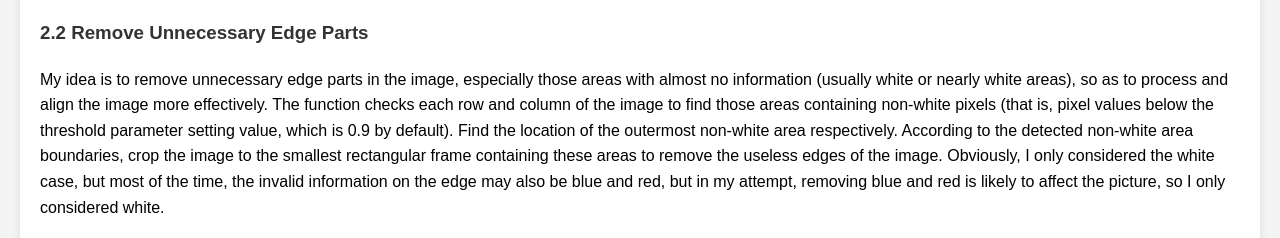
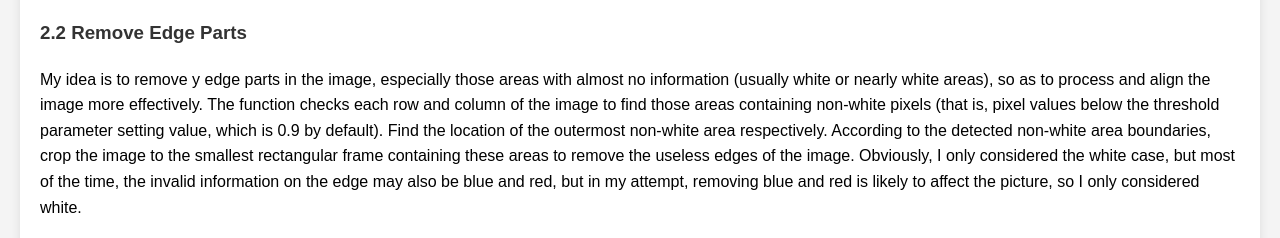
Before and after one commit to NMJH47/cs180proj1, a plain HTML site: page index.html in a window 1280 px wide. Shown: the part 1025-1263 px from the top of the page. Drawn offline with Linux system fonts and the light colour scheme.

Commit message:
Update index.html

```diff
--- a/index.html
+++ b/index.html
@@ -48,8 +48,8 @@
         <img src="point2.jpg" alt="Edge Detection Image 1" />
         <img src="point3.jpg" alt="Edge Detection Image 2" />
 
-        <h3>2.2 Remove Unnecessary Edge Parts</h3>
-        <p>My idea is to remove unnecessary edge parts in the image, especially those areas with almost no information (usually white or nearly white areas), so as to process and align the image more effectively. The function checks each row and column of the image to find those areas containing non-white pixels (that is, pixel values below the threshold parameter setting value, which is 0.9 by default). Find the location of the outermost non-white area respectively. According to the detected non-white area boundaries, crop the image to the smallest rectangular frame containing these areas to remove the useless edges of the image. Obviously, I only considered the white case, but most of the time, the invalid information on the edge may also be blue and red, but in my attempt, removing blue and red is likely to affect the picture, so I only considered white.</p>
+        <h3>2.2 Remove Edge Parts</h3>
+        <p>My idea is to remove y edge parts in the image, especially those areas with almost no information (usually white or nearly white areas), so as to process and align the image more effectively. The function checks each row and column of the image to find those areas containing non-white pixels (that is, pixel values below the threshold parameter setting value, which is 0.9 by default). Find the location of the outermost non-white area respectively. According to the detected non-white area boundaries, crop the image to the smallest rectangular frame containing these areas to remove the useless edges of the image. Obviously, I only considered the white case, but most of the time, the invalid information on the edge may also be blue and red, but in my attempt, removing blue and red is likely to affect the picture, so I only considered white.</p>
         <img src="point4.jpg" alt="Remove Unnecessary Edge Parts Image" />
 
         <h3>2.3 Crop</h3>
```
